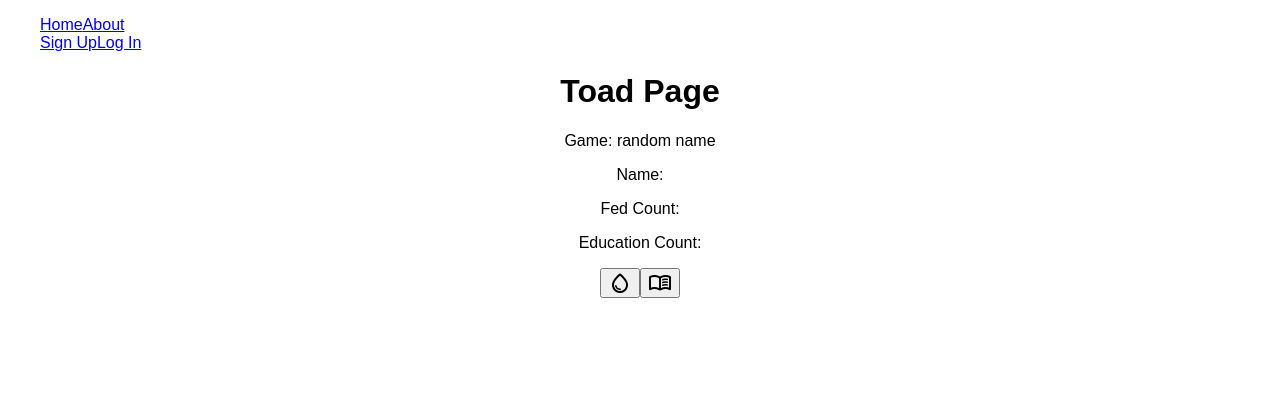
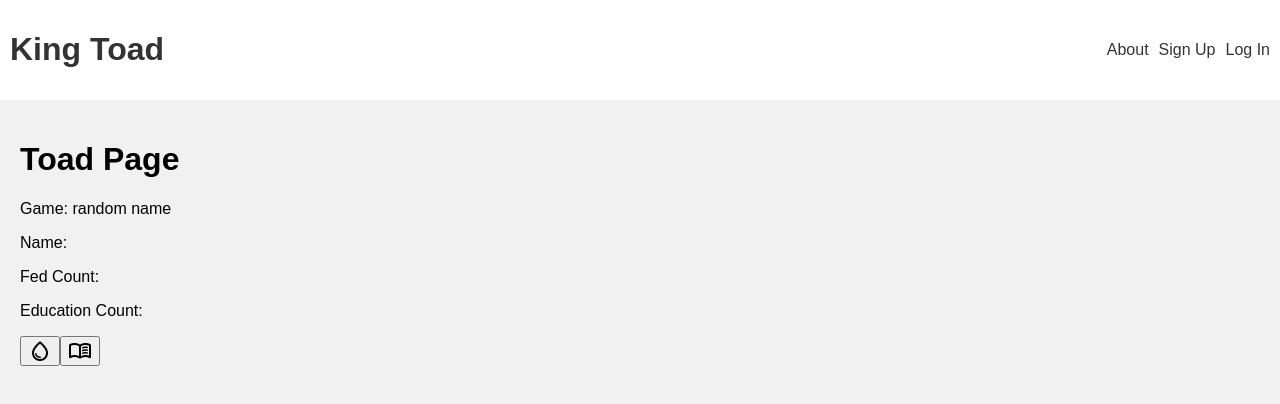
Before and after one commit to Achorn/toad-app, a React (Create React App) app: page / in a window 1280 px wide. Shown: the top 404 px of the page. Built offline with nearby package versions, Linux system fonts and the light colour scheme; no server answers.

Commit message:
added styling to login pages

```diff
--- a/src/App.js
+++ b/src/App.js
@@ -10,12 +10,14 @@ function App() {
     <div className="App">
       <HashRouter>
         <Navbar />
+        <div className="pages">
           <Routes>
             <Route path="/" element={<ToadGame />} />
             <Route path="/about" element={<About />} />
             <Route path="/signup" element={<Signup />} />
             <Route path="/login" element={<Login />} />
           </Routes>
+        </div>
       </HashRouter>
     </div>
   );
--- a/src/components/Navbar.js
+++ b/src/components/Navbar.js
@@ -5,11 +5,14 @@ import { UseLogout } from "../hooks/useLogout";
 export const Navbar = () => {
   const { user } = UseAuthContext();
   const { logout } = UseLogout();
+
   return (
-    <div>
-      <nav>
-        <ul id="navigation">
-          <Link to="/">Home</Link>
+    <header>
+      <div className="container">
+        <Link to="/">
+          <h1>King Toad</h1>
+        </Link>
+        <nav>
           <Link to="/about">About</Link>
           {!user && (
             <div>
@@ -17,9 +20,14 @@ export const Navbar = () => {
               <Link to="/login">Log In</Link>
             </div>
           )}
-          {user && <button onClick={logout}>Logout</button>}
-        </ul>
-      </nav>
-    </div>
+          {user && (
+            <div>
+              <span>{user.email}</span>
+              <button onClick={logout}>Logout</button>
+            </div>
+          )}
+        </nav>
+      </div>
+    </header>
   );
 };
--- a/src/index.css
+++ b/src/index.css
@@ -1,7 +1,13 @@
 /* CLASS Naming: lowercase-and-hyphens */
 /* ID Naming: camelCase  */
 
+:root {
+  --primary: #1aac83;
+  --error: #e7195a;
+}
+
 body {
+  background: #f1f1f1;
   margin: 0 auto;
   font-family: futura-pt, sans-serif;
 }
@@ -9,11 +15,88 @@ body {
 .App {
 }
 
-.page {
+/* NAVBAR */
+header {
+  background: #fff;
+}
+header .container {
+  max-width: 1400px;
   margin: 0 auto;
-  text-align: center;
-  max-width: 960px;
+  padding: 10px 10px;
+  display: flex;
+  align-items: center;
+  justify-content: space-between;
 }
 
-#navBar {
+header a {
+  color: #333;
+  text-decoration: none;
 }
+
+nav {
+  display: flex;
+}
+nav {
+  display: flex;
+  align-items: center;
+}
+nav a {
+  margin-left: 10px;
+}
+nav button {
+  background-color: #fff;
+  color: var(--primary);
+  border: 2px solid var(--primary);
+  padding: 6px 10px;
+  border-radius: 4px;
+  cursor: pointer;
+  font-size: 1em;
+}
+
+.pages {
+  max-width: 1400px;
+  padding: 20px;
+  margin: auto;
+}
+
+form.signup,
+form.login {
+  max-width: 400px;
+  margin: 40px auto;
+  padding: 20px;
+  background: #fff;
+  border-radius: 4px;
+}
+label,
+input {
+  display: block;
+}
+input {
+  padding: 10px;
+  margin-top: 10px;
+  margin-bottom: 20px;
+  width: 100%;
+  border: 1px solid #ddd;
+  border-radius: 4px;
+  box-sizing: border-box;
+}
+form button {
+  background: var(--primary);
+  border: 0;
+  color: #fff;
+  padding: 10px;
+  border-radius: 4px;
+  cursor: pointer;
+}
+div.error {
+  padding: 10px;
+  background: #ffefef;
+  border: 1px solid var(--error);
+  color: var(--error);
+  border-radius: 4px;
+  margin: 20px 0;
+}
+
+input.error {
+  border: 1.5px solid var(--error);
+}
--- a/src/pages/About.js
+++ b/src/pages/About.js
@@ -1,3 +1,3 @@
 export const About = () => {
-  return <div className="page">ABOUT page</div>;
+  return <div>ABOUT page</div>;
 };
--- a/src/pages/Login.js
+++ b/src/pages/Login.js
@@ -11,11 +11,14 @@ export const Login = () => {
     login(email, password);
   };
   return (
-    <div className="page">
+    <form className="login" onSubmit={handleSubmit}>
       <h3>Log In</h3>
-      <form onSubmit={handleSubmit}>
       <label>Email:</label>
-        <input value={email} onChange={(e) => setEmail(e.target.value)}></input>
+      <input
+        type="email"
+        value={email}
+        onChange={(e) => setEmail(e.target.value)}
+      ></input>
       <label>Password:</label>
       <input
         type="password"
@@ -23,8 +26,7 @@ export const Login = () => {
         onChange={(e) => setPassword(e.target.value)}
       ></input>
       <button disabled={isLoading}>Submit</button>
+      {error && <div className="error">{error}</div>}
     </form>
-      {error && <div>{error}</div>}
-    </div>
   );
 };
--- a/src/pages/Signup.js
+++ b/src/pages/Signup.js
@@ -12,11 +12,14 @@ export const Signup = () => {
     signup(email, password);
   };
   return (
-    <div className="page">
+    <form className="signup" onSubmit={handleSubmit}>
       <h3>Sign Up</h3>
-      <form onSubmit={handleSubmit}>
       <label>Email:</label>
-        <input value={email} onChange={(e) => setEmail(e.target.value)}></input>
+      <input
+        type="email"
+        value={email}
+        onChange={(e) => setEmail(e.target.value)}
+      ></input>
       <label>Password:</label>
       <input
         type="password"
@@ -24,8 +27,7 @@ export const Signup = () => {
         onChange={(e) => setPassword(e.target.value)}
       ></input>
       <button disabled={isLoading}>Submit</button>
+      {error && <div className="error">{error}</div>}
     </form>
-      {error && <div>{error}</div>}
-    </div>
   );
 };
--- a/src/pages/ToadGame.js
+++ b/src/pages/ToadGame.js
@@ -16,7 +16,7 @@ export const ToadGame = () => {
       .catch((err) => console.log(err.message));
   }, [setToad]);
   return (
-    <div className="page">
+    <div>
       <h1>Toad Page</h1>
       {game && <p>Game: {game.name}</p>}
       {toad && <TheToad />}
```
Lines whose indentation alone changed are shown as unchanged.
